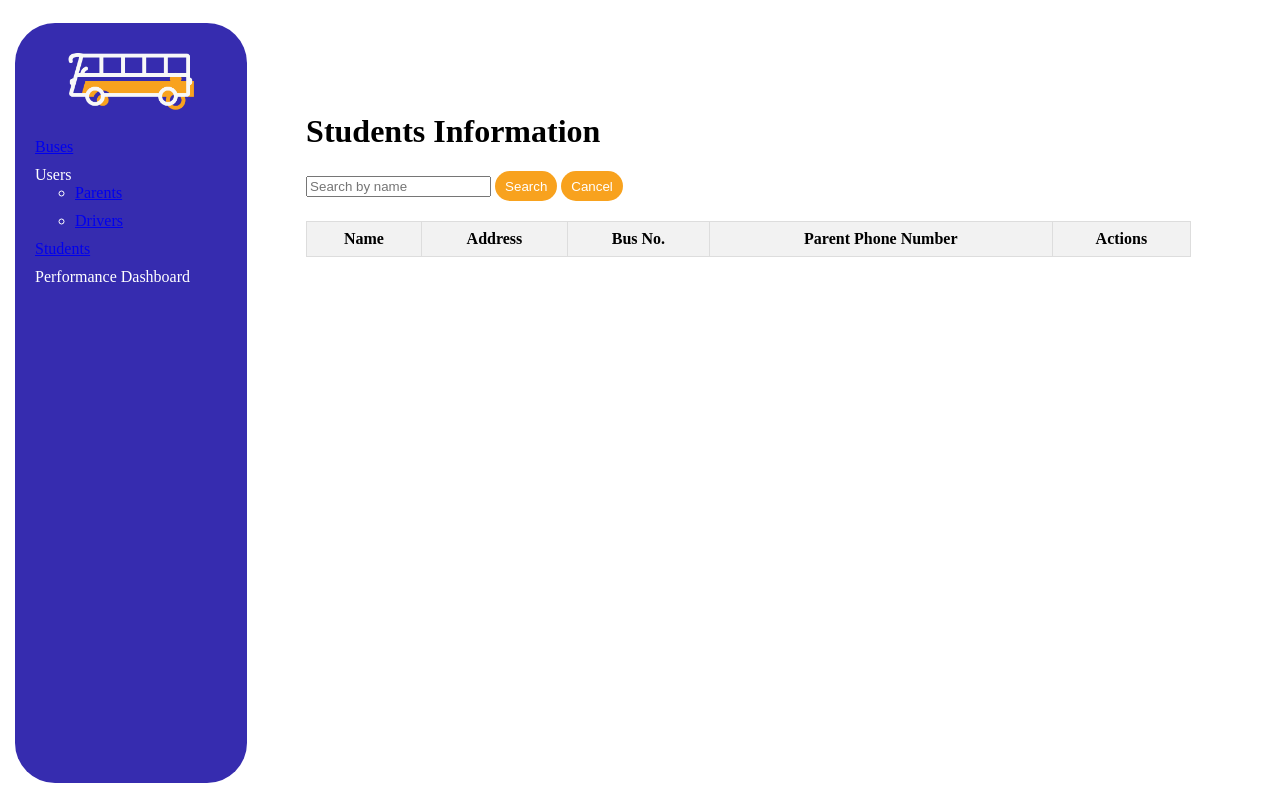
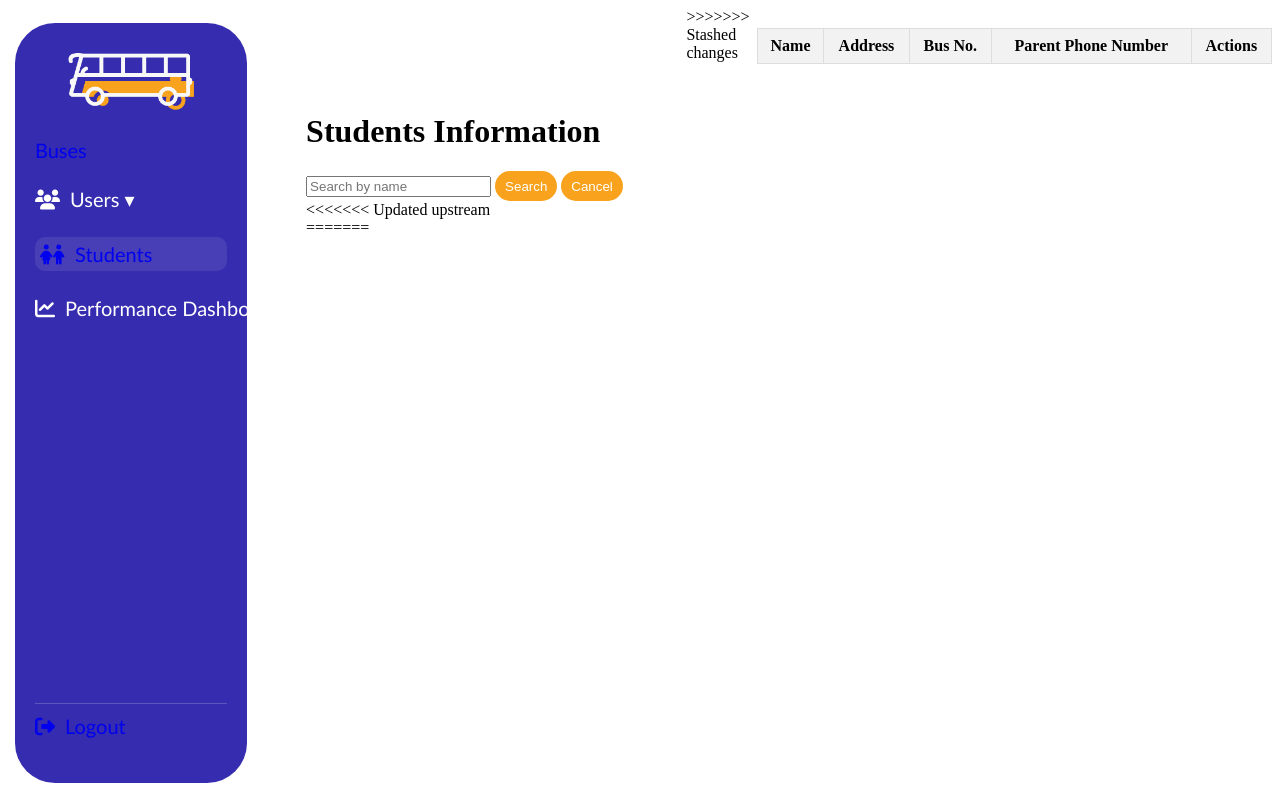
Before and after one commit to Lamajua/BAS_pro, a Flask app: page /students in a window 1280 px wide. Run offline with Flask 3, Linux system fonts and the light colour scheme; data that the repository does not hold is empty.

Commit message:
edits on nav menu items

```diff
--- a/app.py
+++ b/app.py
@@ -9,7 +9,7 @@
 app = Flask(__name__)
 
 # Initialize Firebase
-cred = credentials.Certificate("C:/Users/96650/Downloads/basdb-20b5b-firebase-adminsdk-rg388-b385356ff5.json")
+cred = credentials.Certificate("/Users/maramnaif/Downloads/basdb-20b5b-firebase-adminsdk-rg388-cfcfa1930f.json")
 firebase_admin.initialize_app(cred)
 
 from students import students_bp
--- a/static/css/contentStyling.css
+++ b/static/css/contentStyling.css
@@ -42,8 +42,20 @@
     padding: 20px;
     border-radius: 40px;
     color: #ffffff;
+    font-size: 20px;
+    font-family:'Gill Sans', 'Gill Sans MT', Calibri, 'Trebuchet MS', sans-serif;
     position: fixed;
     left: 0; /* Position on the left side */
+}
+#menu-container a {
+    text-decoration: none; /* Remove link underlines */
+}
+#menu-container a:visited {
+    color: inherit; /* Use the same color as regular links for visited links */
+}
+ /* Add margin-right to the icon element to create space between icon and text */
+ #menu-container i {
+    margin-right: 10px; /* Adjust the value as needed */
 }
 
 #menu-logo {
@@ -58,8 +70,24 @@
 }
 
 #menu-items li {
-    margin-bottom: 10px;
+    margin-bottom: 25px;
 }
+
+/* ------------------ Adjustemnts on Users Button -------------*/
+/* Style for the submenu (For Users menu item) */
+.submenu {
+    display: none;
+}
+
+.submenu.expanded {
+    display: block;
+    /* Add styles to make the submenu visible */
+}
+
+.expandable:hover .submenu {
+    display: block; /* Show submenu when the parent item is hovered */
+}
+
 
 button {
     width: fit-content;
@@ -73,3 +101,26 @@
     font-size: smaller;
     text-align: center;
 }
+
+
+
+
+
+
+
+
+
+#logout-button {
+    position: absolute;
+    bottom: 20px;
+    left: 20px;
+    border-top: 1px solid rgba(255, 255, 255, 0.2); /* Low opacity border */
+    padding-top: 10px;
+    width: calc(100% - 40px);
+}
+
+#menu-items li.active {
+    background-color: rgba(255, 255, 255, 0.092);
+    border-radius: 10px;
+    padding: 5px; /* Increase the padding */
+}
--- /dev/null
+++ b/static/js/menu.js
@@ -0,0 +1,58 @@
+// document.addEventListener('DOMContentLoaded', function() {
+//     // Get the current path or URL of the page
+//     var currentPath = window.location.pathname;
+
+//     // Highlight the active menu item based on the current page
+//     var activeMenuItem = document.querySelector('#menu-items li a[href="' + currentPath + '"]');
+//     if (activeMenuItem) {
+//         activeMenuItem.parentNode.classList.add('active');
+//     }
+// });
+
+
+// // For the USers axpansion & Collapsed behaviours
+// document.addEventListener('DOMContentLoaded', function() {
+//     const usersMenuItem = document.getElementById('users');
+//     const submenu = usersMenuItem.querySelector('.submenu');
+
+//     usersMenuItem.addEventListener('click', function(event) {
+//         event.preventDefault(); // Prevent the default behavior of the anchor tag
+//         submenu.classList.toggle('expanded');
+//     });
+
+//     // Prevent collapsing the submenu when clicking on its items
+//     submenu.addEventListener('click', function(event) {
+//         event.stopPropagation(); // Prevent the event from bubbling up to the parent
+//     });
+// });
+
+
+document.addEventListener('DOMContentLoaded', function() {
+    // Get the current path or URL of the page
+    var currentPath = window.location.pathname;
+
+    // Highlight the active menu item based on the current page
+    var activeMenuItem = document.querySelector('#menu-items li a[href="' + currentPath + '"]');
+    if (activeMenuItem) {
+        activeMenuItem.parentNode.classList.add('active');
+    }
+
+    // For the Users expansion & collapsed behavior
+    const usersMenuItem = document.getElementById('users');
+    const submenu = usersMenuItem.querySelector('.submenu');
+
+    // Check if the current path matches the Parents or Drivers page
+    if (currentPath.includes("parents") || currentPath.includes("drivers")) {
+        submenu.classList.add('expanded'); // Expand the submenu if on Parents or Drivers page
+    }
+
+    usersMenuItem.addEventListener('click', function(event) {
+        event.preventDefault(); // Prevent the default behavior of the anchor tag
+        submenu.classList.toggle('expanded');
+    });
+
+    // Prevent collapsing the submenu when clicking on its items
+    submenu.addEventListener('click', function(event) {
+        event.stopPropagation(); // Prevent the event from bubbling up to the parent
+    });
+});
--- a/templates/students.html
+++ b/templates/students.html
@@ -99,16 +99,40 @@
 
 
 </html>-->
-
 <!DOCTYPE html>
 <html lang="en">
 
 <head>
     <meta charset="UTF-8">
     <meta name="viewport" content="width=device-width, initial-scale=1.0">
-    <title>Students Information</title>
+    <title>Parents Information</title>
     <link rel="stylesheet" href="{{ url_for('static', filename='css/contentStyling.css') }}">
     <link rel="stylesheet" href="{{ url_for('static', filename='css/modal.css') }}">
+    <link rel="stylesheet" href="https://cdnjs.cloudflare.com/ajax/libs/font-awesome/6.5.1/css/all.min.css" integrity="sha512-DTOQO9RWCH3ppGqcWaEA1BIZOC6xxalwEsw9c2QQeAIftl+Vegovlnee1c9QX4TctnWMn13TZye+giMm8e2LwA==" crossorigin="anonymous" referrerpolicy="no-referrer" />
+    <script src="static/js/menu.js"></script>
+
+    <style>
+        .alert {
+            padding: 20px;
+            background-color: #f44336;
+            color: white;
+        }
+
+        .closebtn {
+            margin-left: 15px;
+            color: white;
+            font-weight: bold;
+            float: right;
+            font-size: 22px;
+            line-height: 20px;
+            cursor: pointer;
+            transition: 0.3s;
+        }
+
+        .closebtn:hover {
+            color: black;
+        }
+    </style>
 </head>
 
 <body>
@@ -119,15 +143,17 @@
 
         <ul id="menu-items">
             <li><a href="{{ url_for('buses.buses') }}">Buses</a></li>
-            <li>
-                Users
-                <ul>
-                    <li><a href="{{ url_for('parents.parents') }}">Parents</a></li>
-                    <li><a href="{{ url_for('drivers.drivers') }}">Drivers</a></li>
+            <li class="expandable">
+                <i class="fas fa-users"></i>Users <span class="arrow">&#x25BE;</span>
+                <ul class="submenu">
+                    <li><a href="{{ url_for('parents.parents') }}"><i class="fa-solid fa-user-group"></i>Parents</a></li>
+                    <li><a href="{{ url_for('drivers.drivers') }}"><i class="fa-solid fa-id-card"></i>Drivers</a></li>
                 </ul>
             </li>
-            <li><a href="{{ url_for('students.students') }}">Students</a></li>
-            <li>Performance Dashboard</li>
+            <li><a href="{{ url_for('students.students') }}"><i class="fa-solid fa-children"></i>Students</a></li>
+            <li style="white-space: nowrap;"><i class="fa-solid fa-chart-line"></i>Performance Dashboard</li>
+            <li id="logout-button"><a href="{{ url_for('login_page') }}"><i class="fas fa-sign-out-alt"></i>Logout</a></li>
+
         </ul>
     </div>
 
@@ -140,9 +166,13 @@
                 <button type="submit">Search</button>
                 <button type="submit">Cancel</button>
             </form>
+<<<<<<< Updated upstream
 
 
         </div>
+=======
+    </div>
+>>>>>>> Stashed changes
 
         <table>
             <thead>
```
Also changed, not shown: templates/buses.html (+39 -9 lines), templates/drivers.html (+37 -8 lines), templates/parents.html (+13 -10 lines).
